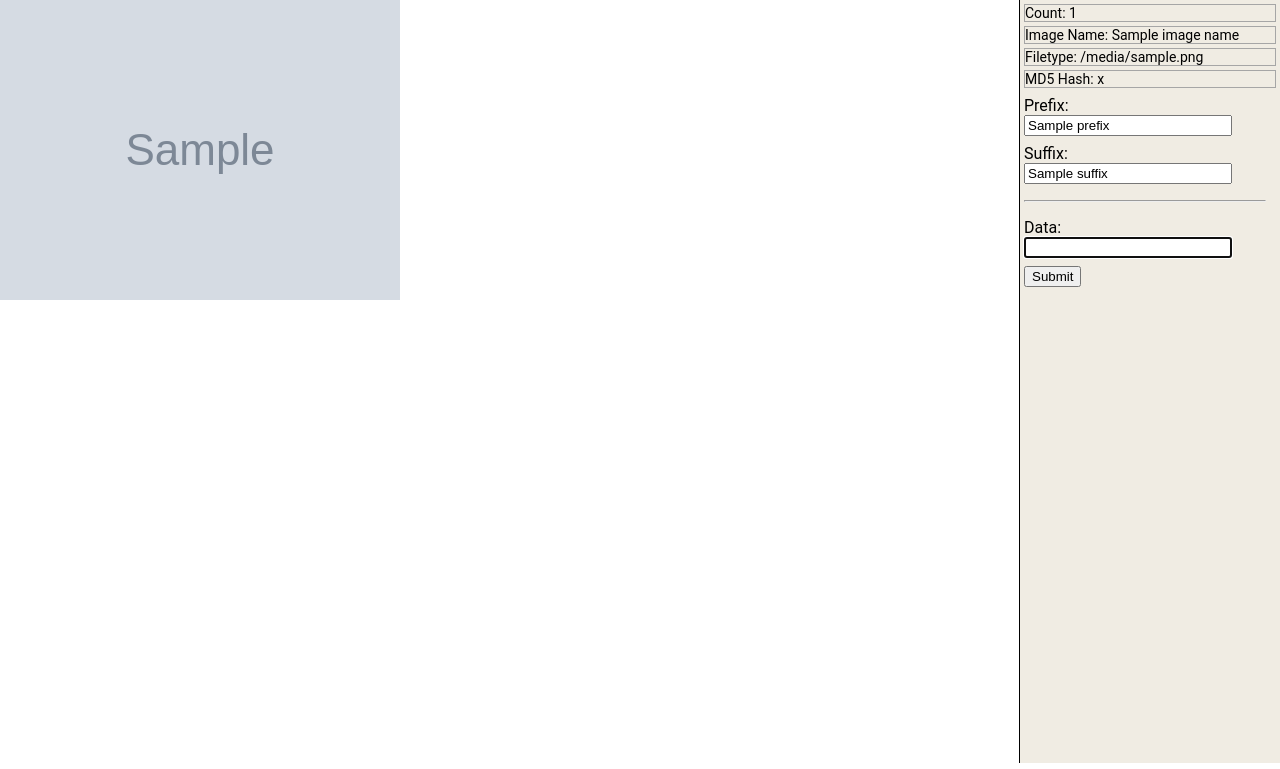
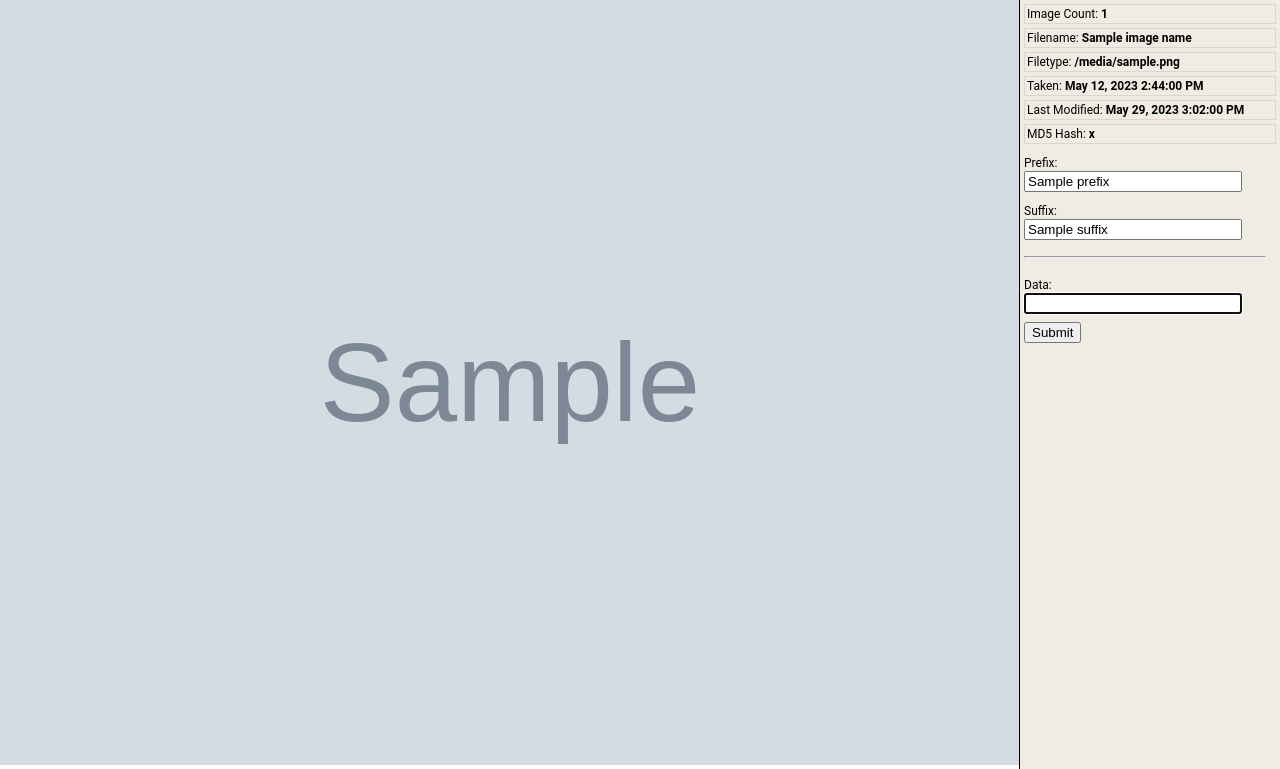
Before and after one commit to TaxaList/image-tagger, a Flask app: template templates/index.html in a window 1280 px wide. Shown: the part 37-806 px from the top of the page. Run offline with Flask 3, Linux system fonts and the light colour scheme; the template is opened without the code that fills it: most values are stand-ins (such as "Sample title", 1, 10 or a date in 2020); grey boxes marked "Sample" are stand-in pictures; parts of the project's set-up code (start-up, migrations or seed data) failed here and were passed over.

Commit message:
html/css work

```diff
--- a/static/styles.css
+++ b/static/styles.css
@@ -5,6 +5,15 @@
 	}
 main {
   margin-top: 37px;
+}
+
+/* image */
+.image-container {
+  margin-right: 260px;
+}
+img {
+  width: 100%;
+  height: auto;
 }
 
 /* alert: "Finished all images" display on main screen. */
@@ -40,7 +49,7 @@
   float: left;
   text-align: center;
   text-decoration: none;
-  font-size: 17px;
+  font-size: 16px;
   margin: 4px 6px;
 }
 .NavLeft label {
@@ -84,12 +93,17 @@
 .data-box {
   font-family: "Roboto",Arial,Helvetica,sans-serif;
   margin: 4px 4px 4px 4px;
-  font-size: 14px;
-  border: 1px solid #a6a6a6;
+  padding: 2px 2px 2px 2px;
+  font-size: 12px;
+  border: 1px solid #e2d3d3;
   text-align: left;
   text-wrap: wrap;
   /* overflow: hidden; */
 }
+.data-box a {
+font-weight: bold;
+}
+
 
 /* data input */
 .input-box {
@@ -99,10 +113,10 @@
   float: right;
 }
 .input-box label {
-  font-size: 16px;
+  font-size: 12px;
 }
 .input-box input {
-  width: 200px;
+  width: 210px;
 }
 
 .input-button {
--- a/templates/index.html
+++ b/templates/index.html
@@ -17,10 +17,12 @@
         </div>
         <!-- sidebar -->
         <div class="sidenav">
-            <div class="data-box"><a>Count: {{ image_count }}</a></div>
-            <div class="data-box"><a>Image Name: {{ image_name }}</a></div>
-            <div class="data-box"><a>Filetype: {{ image_filetype }}</a></div>
-            <div class="data-box"><a>MD5 Hash: {{ image_hash }}</a></div>
+            <div class="data-box">Image Count: <a>{{ image_count }}</a></div>
+            <div class="data-box">Filename: <a>{{ image_name }}</a></div>
+            <div class="data-box">Filetype: <a>{{ image_filetype }}</a></div>
+            <div class="data-box">Taken: <a>May 12, 2023 2:44:00 PM</a></div>
+            <div class="data-box">Last Modified: <a>May 29, 2023 3:02:00 PM</a></div>
+            <div class="data-box">MD5 Hash: <a>{{ image_hash }}</a></div>
             <form action="/" method="post">
                 <div class="input-box"> <!-- prefix -->
                     <label for="prefix">Prefix:</label>
@@ -33,7 +35,6 @@
                 </div>
 
                 <div class="input-box"> <!-- data -->
-
                     <label for="data">Data:</label>
                     <input type="text" id="data" name="data" autofocus>
                 </div>
@@ -46,7 +47,9 @@
             {% if alert %}
             <a class="alert">{{ alert }}</a>
             {% else %}
-            <img src="{{ image_path }}">
+            <div class="image-container">
+                <img src="{{ image_path }}">
+            </div>
             {% endif %}
         </main>
     </body>
```
Also changed, not shown: app.py (+6 -3 lines), main.db, 2 other files.
